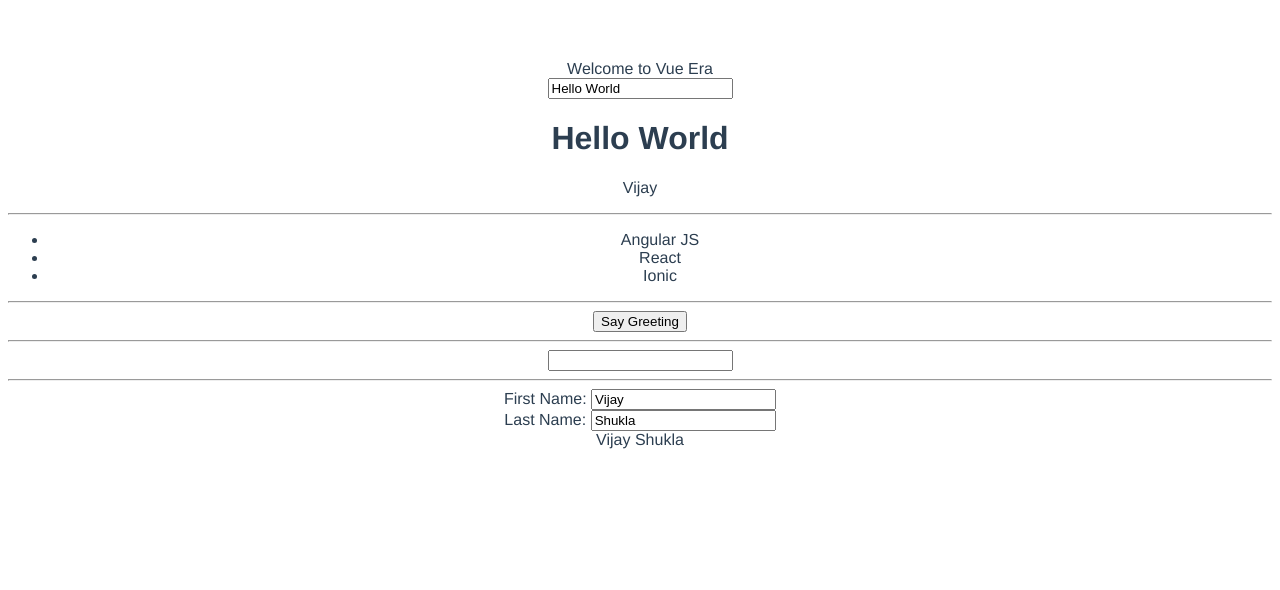
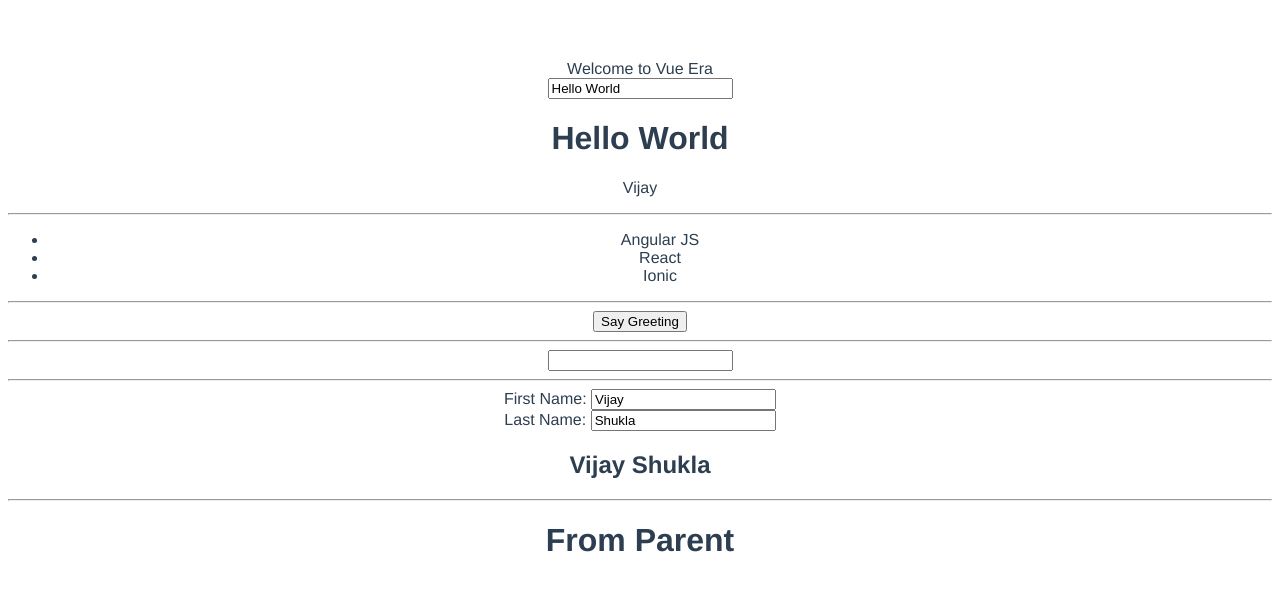
Before and after one commit to Vendetta30/vue-todo-app, a Vue app: page / in a window 1280 px wide. Shown: the top 590 px of the page. Built offline with nearby package versions, Linux system fonts and the light colour scheme.

Commit message:
Property transfer from parent to child

```diff
--- a/src/App.vue
+++ b/src/App.vue
@@ -1,7 +1,7 @@
 <template>
   <div id="app">
     {{msg}}
-    <test/>
+    <test msg="From Parent"/>
   </div>
 </template>
 
--- a/src/components/Test.vue
+++ b/src/components/Test.vue
@@ -17,13 +17,22 @@
     <hr/>
     <label>First Name</label>: <input type="text" v-model="user.firstName"/><br/>
     <label>Last Name</label>: <input type="text" v-model="user.lastName"/>
-    <br/>{{fullName}}
+    <br/>
+    <h2>{{fullName}}</h2>
+    <hr/>
+    <h1>{{msg}}</h1>
   </div>
 </template>
 
 <script>
   export default {
     name: "test",
+    props: {
+      msg: {
+        type: String,
+        default: 'Foobar'
+      }
+    },
     data() {
       return {
         title: "Hello World",
```
